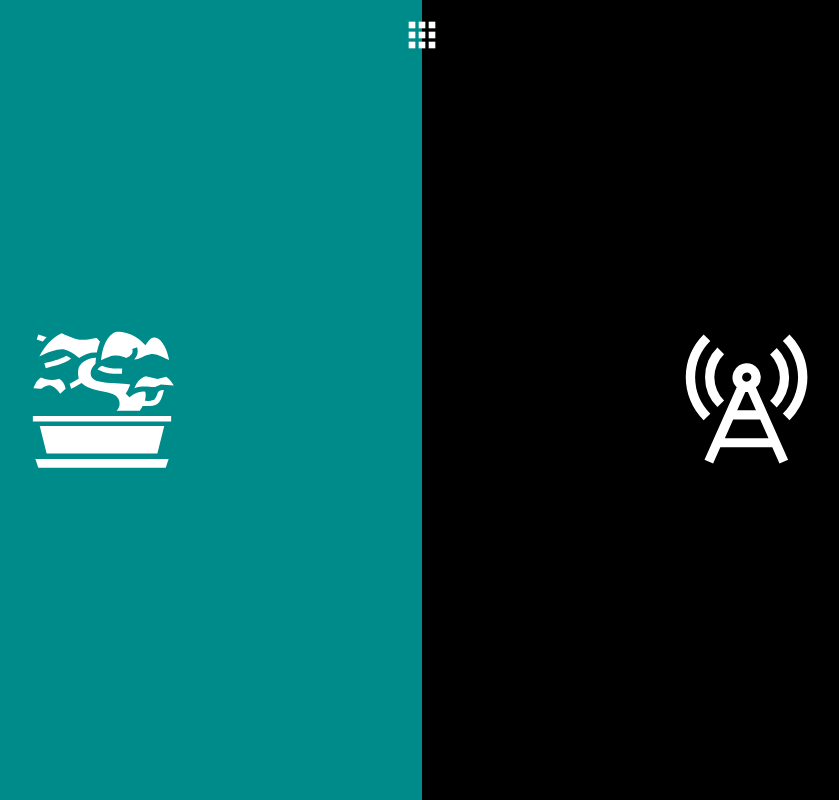
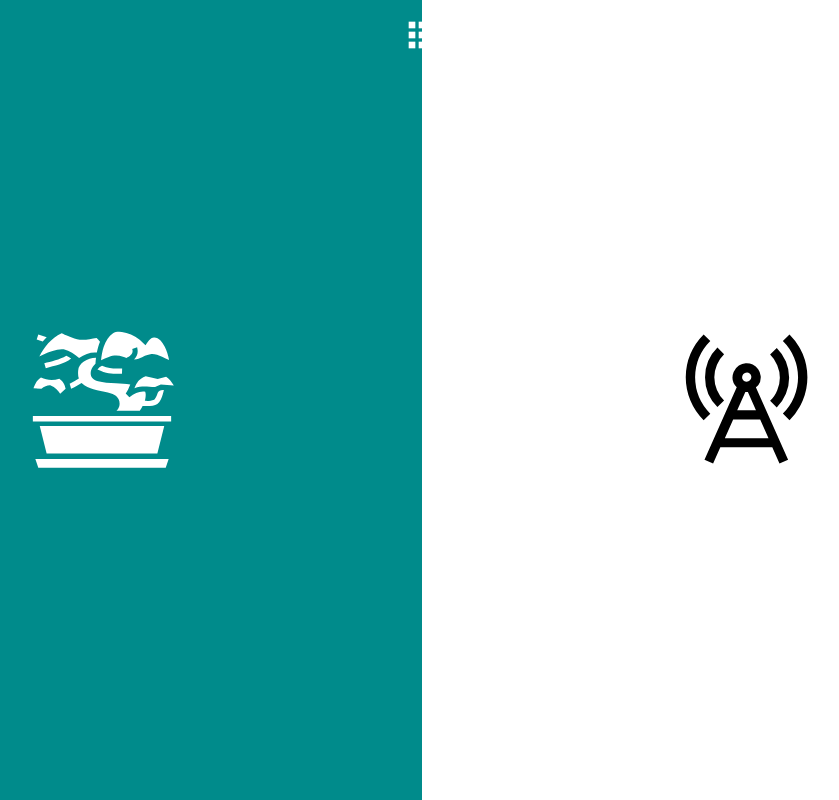
Before and after one commit to macke89/fukuoka, a React (Create React App) app: page /places in a window 1280 px wide. In both pictures the pointer is over the element 960 px from the left and 400 px from the top of the page. Shown: the whole page, without its empty margins (218-1057 px from the left). Built offline with nearby package versions, Linux system fonts and the light colour scheme.

Commit message:
Small Changes Places

```diff
--- a/src/styles/Places.module.css
+++ b/src/styles/Places.module.css
@@ -34,8 +34,7 @@
   color: darkcyan;
 }
 .place:nth-child(even):hover, .place:nth-child(even) :focus {
-  background-color: black;
-  color: white;
+  color: black;
 }
 
 /*# sourceMappingURL=Places.module.css.map */
--- a/src/styles/Places.module.scss
+++ b/src/styles/Places.module.scss
@@ -33,8 +33,8 @@
     color: darkcyan;
 
     &:hover, :focus {
-      background-color: black;
-      color: white;
+      //background-color: black;
+      color: black;
     }
   }
 }
```
Also changed, not shown: 1 other file (tests, documents, lock files or other folders).
